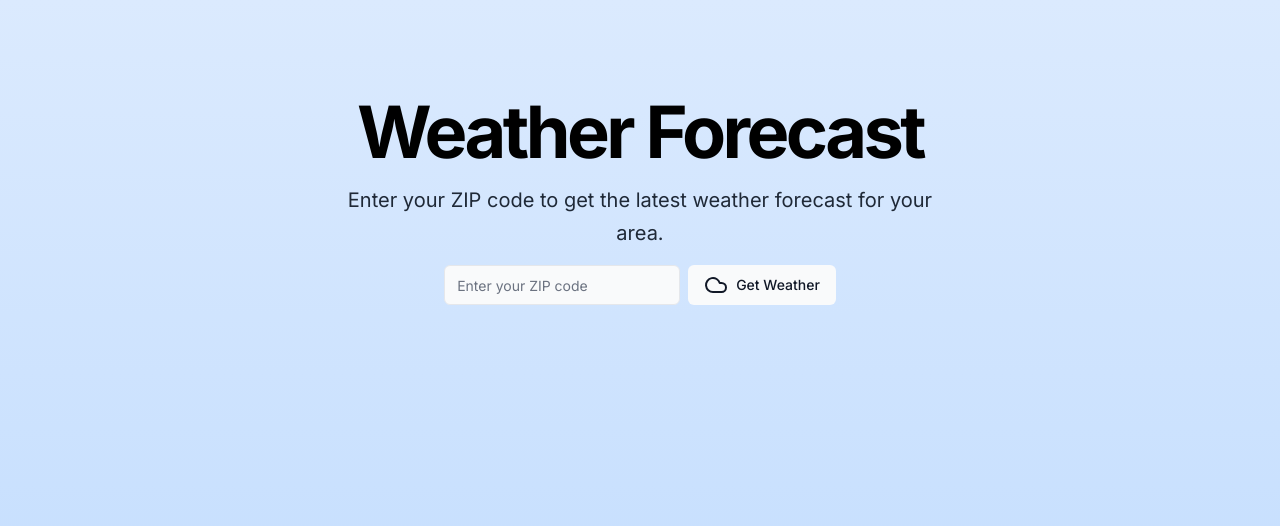
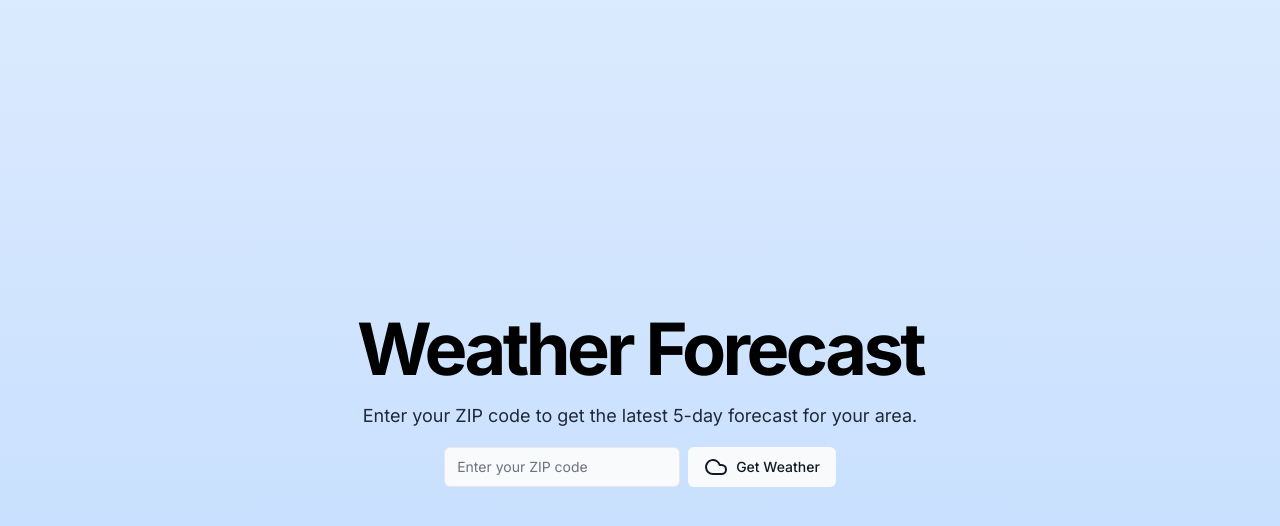
Before and after one commit to mix3d/open-weather, a Next.js app: page / in a window 1280 px wide. Shown: the top 526 px of the page. Built offline with nearby package versions, Linux system fonts and the light colour scheme.

Commit message:
Better readme, center homepage

```diff
--- a/app/page.tsx
+++ b/app/page.tsx
@@ -13,10 +13,11 @@ export default function Home() {
   const RandIcon = icons[Math.floor(Math.random() * icons.length)]
 
   return (
+    <div className="grid w-full h-full place-items-center">
       <div className="container flex flex-col items-center justify-center gap-4 px-4 py-12 mx-auto text-center md:py-24">
-      <h1 className="text-4xl font-bold tracking-tighter sm:text-6xl lg:text-7xl">Weather Forecast</h1>
-      <p className="max-w-[600px] text-gray-800 md:text-xl/relaxed lg:text-base/relaxed xl:text-xl/relaxed dark:text-gray-400">
-        Enter your ZIP code to get the latest weather forecast for your area.
+        <h1 className="text-5xl font-bold tracking-tighter sm:text-6xl lg:text-7xl">Weather Forecast</h1>
+        <p className="max-w-[600px] text-gray-800 md:text-base/relaxed lg:text-base/relaxed xl:text-lg/relaxed dark:text-gray-400">
+          Enter your ZIP code to get the latest 5-day forecast for your area.
         </p>
         {/* Because I couldn't figure out server component form routing,
             here's a client component getting passed a server-rendered random icon */}
@@ -24,5 +25,6 @@ export default function Home() {
           <RandIcon></RandIcon><span>Get Weather</span>
         </ClientForm>
       </div>
+    </div>
   )
 }
--- a/app/weather/[[...zipcode]]/page.tsx
+++ b/app/weather/[[...zipcode]]/page.tsx
@@ -5,7 +5,7 @@ import Link from "next/link";
 
 export default async function Page({ params }: { params: { zipcode: string } }) {
   // TODO: validate zipcode before fetching
-  // TODO: Better support for more international locales?B
+  // TODO: Better support for more international locales?
   const weather = await getWeatherFromZip(params.zipcode)
   if (!weather?.cnt) {
     return (
--- a/components/weather.tsx
+++ b/components/weather.tsx
@@ -16,18 +16,10 @@ export function Weather(props: { forecast: WeatherForecast, zipcode: string }) {
         <h1 className="text-3xl font-bold tracking-tight">5-Day Forecast for {props.forecast.city.name} ({props.zipcode})</h1>
       </div>
       <div className="container grid gap-6 px-4 mx-auto md:grid-cols-2 lg:px-6 xl:grid-cols-3">
-        {Object.entries(groupedForecast!).map(([key, dayList], index) =>
-          <DayCard key={key} hourly={dayList} index={index} ></DayCard>
-        )}
-      </div>
-    </div>
-  )
-}
-
-const DayCard = ({ hourly, index }: { hourly: WeatherListItem[], index: number }) => {
+        {Object.entries(groupedForecast!).map(([key, hourly], index) => {
           const title = index == 0 ? "Today" : index == 1 ? "Tomorrow" : hourly[0].dayOfWeek
           return (
-    <div className="grid gap-4">
+            <div className="grid gap-4" key={key}>
               <Card>
                 <CardHeader>
                   <div className="flex items-center justify-between">
@@ -43,6 +35,11 @@ const DayCard = ({ hourly, index }: { hourly: WeatherListItem[], index: number }
                   </div>
                 </CardContent>
               </Card>
+            </div>
+          )
+        }
+        )}
+      </div>
     </div>
   )
 }
@@ -64,7 +61,6 @@ const WeatherRow = ({ value }: { value: WeatherListItem }) => {
           width={50}
           height={50}
         />
-
       </div>
     </div>
   )
```
Also changed, not shown: 1 other file (tests, documents, lock files or other folders). Lines whose indentation alone changed are shown as unchanged.
